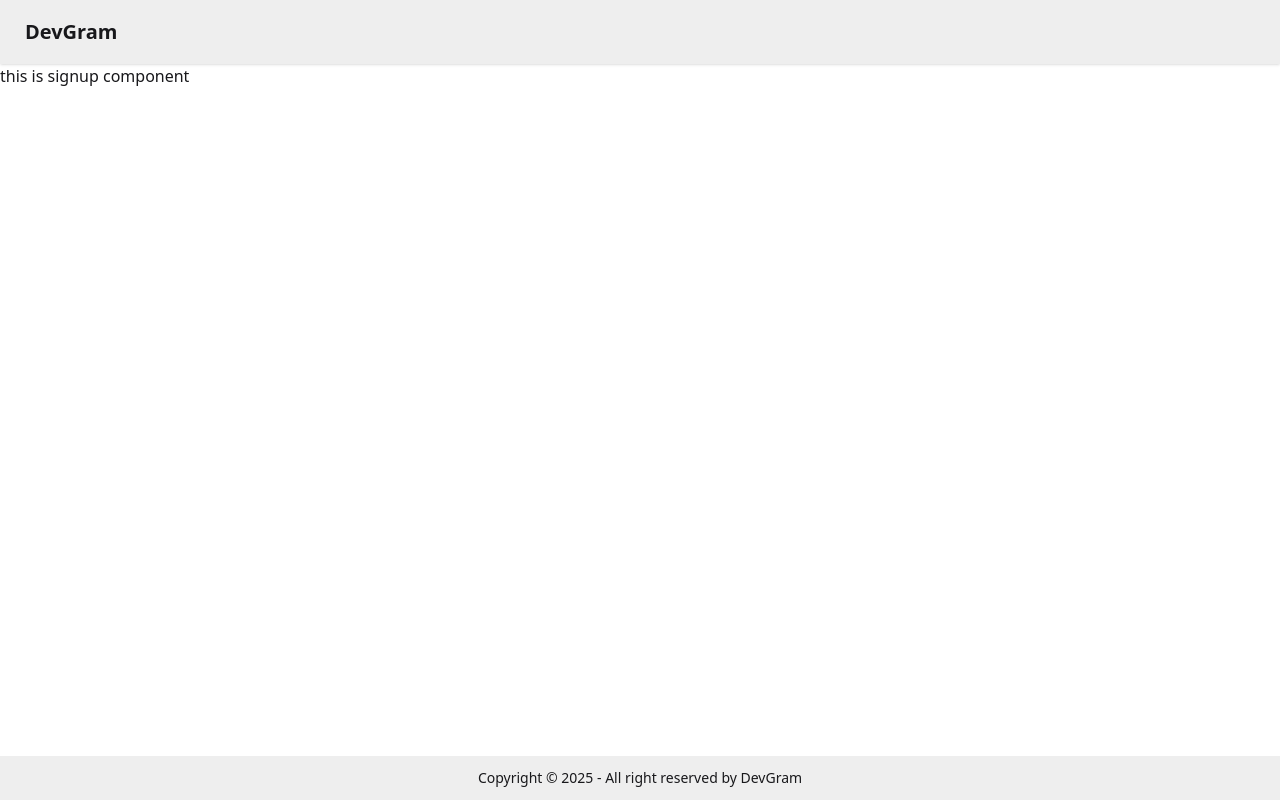
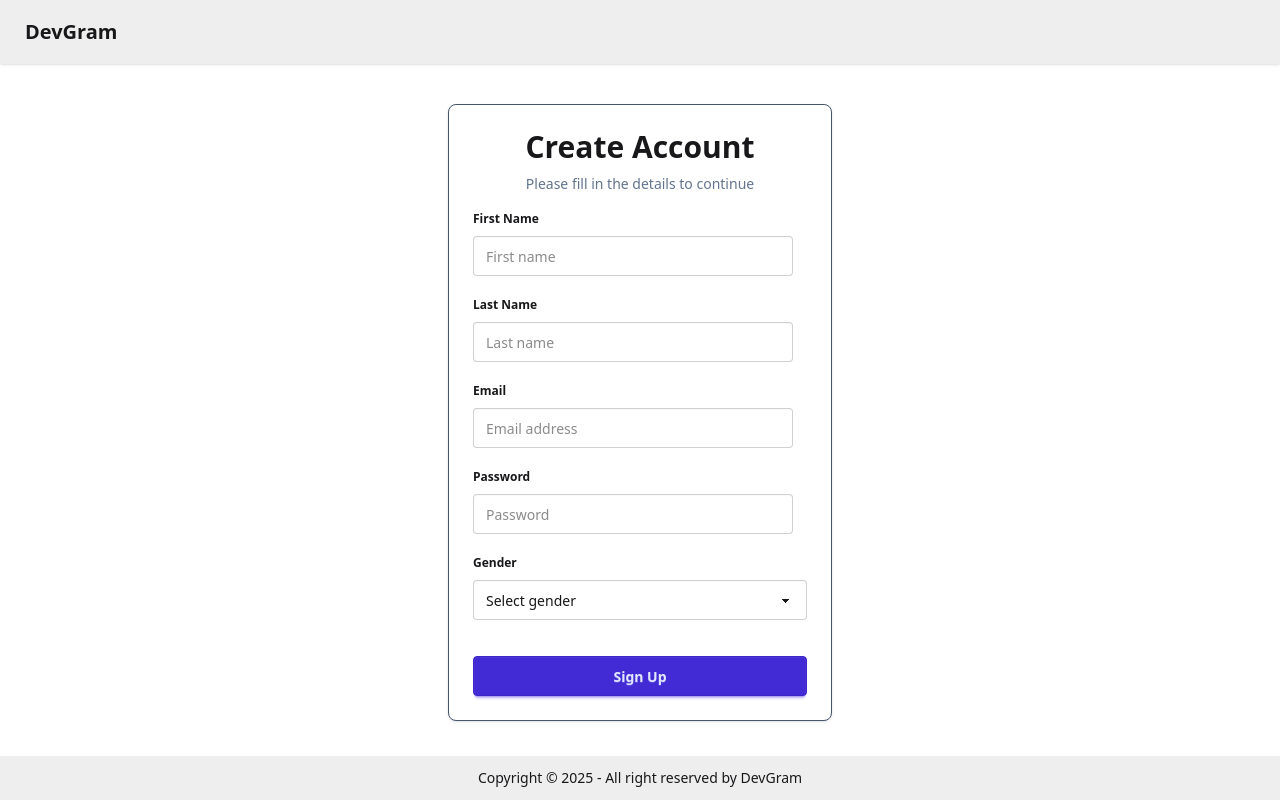
Before and after one commit to priyad16/DevGramFrontend, a React app: page /register in a window 1280 px wide. Built offline with nearby package versions, Linux system fonts and the light colour scheme; no server answers; the HTML template or start-up script is replaced by a standard one.

Commit message:
add friend requests feature

```diff
--- a/package.json
+++ b/package.json
@@ -10,9 +10,14 @@
     "preview": "vite preview"
   },
   "dependencies": {
+    "@reduxjs/toolkit": "^2.11.0",
     "@tailwindcss/vite": "^4.1.17",
+    "axios": "^1.13.2",
     "react": "^19.2.0",
     "react-dom": "^19.2.0",
+    "react-redux": "^9.2.0",
+    "react-router": "^7.9.6",
+    "react-router-dom": "^7.13.0",
     "tailwindcss": "^4.1.17"
   },
   "devDependencies": {
--- a/src/App.jsx
+++ b/src/App.jsx
@@ -1,6 +1,6 @@
 import "./App.css";
-import { BrowserRouter } from "react-router";
-import { Route, Routes } from "react-router";
+import { BrowserRouter, Routes, Route } from "react-router-dom";
+
 import Main from "./components/Main";
 import Login from "./components/Login";
 import Signup from "./components/Signup";
--- a/src/components/FriendRequests.jsx
+++ b/src/components/FriendRequests.jsx
@@ -1,6 +1,6 @@
 import axios from "axios";
 import { useEffect } from "react";
-import { addRequests } from "../utils/Requestslice";
+import { addRequests, removeRequest } from "../utils/Requestslice";
 import { useSelector,useDispatch } from "react-redux";
 function FriendRequests(){
     const dispatch = useDispatch();
@@ -19,6 +19,65 @@ function FriendRequests(){
     }
     getReq();
     },[])
+let acceptConnection = async (id) => {
+  try {
+    const res = await axios.patch(
+      "http://localhost:3000/connection/review",
+      {
+        connectionId: id,
+        action: "accepted"
+      },
+      {
+        withCredentials: true
+      }
+    );
+
+    console.log(res.data);
+    dispatch(removeRequest(id));
+  } catch (err) {
+    console.error(err.response?.data || err.message);
+  }
+};
+
+let rejectConnection=async (id) => {
+  try {
+    const res = await axios.patch(
+      "http://localhost:3000/connection/review",
+      {
+        connectionId: id,
+        action: "rejected"
+      },
+      {
+        withCredentials: true
+      }
+    );
+
+    console.log(res.data);
+    dispatch(removeRequest(id));
+  } catch (err) {
+    console.error(err.response?.data || err.message);
+  }
+};
+
+let ignoreConnection=async (id) => {
+  try {
+    const res = await axios.patch(
+      "http://localhost:3000/connection/review",
+      {
+        connectionId: id,
+        action: "ignore"
+      },
+      {
+        withCredentials: true
+      }
+    );
+
+    console.log(res.data);
+    dispatch(removeRequest(id));
+  } catch (err) {
+    console.error(err.response?.data || err.message);
+  }
+};
 
    return (
     <ul className="list bg-base-100 rounded-box shadow-md w-7/12 my-10 m-auto">
@@ -63,8 +122,10 @@ function FriendRequests(){
 
 
             <div className="ml-auto flex gap-2 my-2">
-              <button className="btn btn-success btn-xs text-md px-4 py-3">Accept</button>
-              <button className="btn btn-error btn-xs text-md px-4 py-3">Reject</button>
+              <button className="btn btn-success btn-xs text-md px-4 py-3" onClick={()=>acceptConnection(user._id)}>Accept</button>
+              <button className="btn btn-error btn-xs text-md px-4 py-3" onClick={()=>rejectConnection(user._id)}>Reject</button>
+              <button className="btn btn-info btn-xs text-md px-4 py-3" onClick={()=>ignoreConnection(user._id)}>Ignore</button>
+
             </div>
 
           </li>
--- a/src/components/Signup.jsx
+++ b/src/components/Signup.jsx
@@ -1,6 +1,140 @@
-function Signup(){
-    return(
-        <h1>this is signup component</h1>
-    )
+import { use, useState } from "react";
+import axios from "axios";
+function Signup() {
+  const [firstName, setFirstName] = useState("");
+  const [lastName, setLastName] = useState("");
+  const [email, setEmail] = useState("");
+  const [password, setPassword] = useState("");
+  const [gender, setGender] = useState("");
+  const [successMsg, setSuccessMsg] = useState("");
+  const [errorMsg, setErrorMsg] = useState("");
+
+  const handleSignup = async () => {
+    setSuccessMsg("");
+    setErrorMsg("");
+
+    try {
+      const res = await axios.post(
+        "http://localhost:3000/auth/signup",
+        {
+          firstName,
+          lastName,
+          email,
+          password,
+          gender,
+        },
+        {
+          withCredentials: true,
+        },
+      );
+
+      setSuccessMsg(res.data.message || "Signup successful");
+
+      setFirstName("");
+      setLastName("");
+      setEmail("");
+      setPassword("");
+      setGender("");
+    } catch (err) {
+      setErrorMsg(err.response?.data?.message || "Something went wrong");
+    }
+  };
+
+  return (
+    <div className="card w-96 m-auto my-10 border border-slate-600 bg-base-100 shadow-sm">
+      <div className="card-body">
+        <div className="flex justify-center mb-4">
+          <h2 className="text-3xl font-bold">Create Account</h2>
+        </div>
+
+        <span className="text-center text-slate-500 -mt-4">
+          Please fill in the details to continue
+        </span>
+
+        {/* FIRST NAME */}
+        <fieldset className="fieldset">
+          <legend className="fieldset-legend">First Name</legend>
+          <input
+            type="text"
+            className="input"
+            placeholder="First name"
+            value={firstName}
+            onChange={(e) => setFirstName(e.target.value)}
+          />
+        </fieldset>
+
+        {/* LAST NAME */}
+        <fieldset className="fieldset">
+          <legend className="fieldset-legend">Last Name</legend>
+          <input
+            type="text"
+            className="input"
+            placeholder="Last name"
+            value={lastName}
+            onChange={(e) => setLastName(e.target.value)}
+          />
+        </fieldset>
+
+        {/* EMAIL */}
+        <fieldset className="fieldset">
+          <legend className="fieldset-legend">Email</legend>
+          <input
+            type="email"
+            className="input"
+            placeholder="Email address"
+            value={email}
+            onChange={(e) => setEmail(e.target.value)}
+          />
+        </fieldset>
+
+        {/* PASSWORD */}
+        <fieldset className="fieldset">
+          <legend className="fieldset-legend">Password</legend>
+          <input
+            type="password"
+            className="input"
+            placeholder="Password"
+            value={password}
+            onChange={(e) => setPassword(e.target.value)}
+          />
+        </fieldset>
+
+        {/* GENDER */}
+        <fieldset className="fieldset">
+          <legend className="fieldset-legend">Gender</legend>
+          <select
+            className="select select-bordered w-full"
+            value={gender}
+            onChange={(e) => setGender(e.target.value)}
+          >
+            <option disabled value="">
+              Select gender
+            </option>
+            <option value="male">Male</option>
+            <option value="female">Female</option>
+            <option value="others">Other</option>
+          </select>
+        </fieldset>
+        {/* SUCCESS MESSAGE */}
+        {successMsg && (
+          <div className="alert alert-success py-2 text-sm">{successMsg}</div>
+        )}
+
+        {/* ERROR MESSAGE */}
+        {errorMsg && (
+          <div className="alert alert-error py-2 text-sm">{errorMsg}</div>
+        )}
+
+        <div className="mt-6">
+          <button
+            className="btn btn-primary btn-block"
+            onClick={() => handleSignup()}
+          >
+            Sign Up
+          </button>
+        </div>
+      </div>
+    </div>
+  );
 }
 export default Signup;
--- a/src/main.jsx
+++ b/src/main.jsx
@@ -1,4 +1,3 @@
-import { StrictMode } from 'react'
 import { createRoot } from 'react-dom/client'
 import './index.css'
 import App from './App.jsx'
--- a/src/utils/Requestslice.js
+++ b/src/utils/Requestslice.js
@@ -1,17 +1,15 @@
 import { createSlice } from "@reduxjs/toolkit";
-const requestSlice=createSlice(
-    {
-        name:"requests",
-        initialState:[],
-        reducers:{
-            addRequests:(state,action)=>{
-                return action.payload
-            },
-            removeRequests:()=>{
-                return [];
-            }
-        }
-    }
-)
-export const {addRequests,removeRequests} =requestSlice.actions;
+const requestSlice = createSlice({
+  name: "requests",
+  initialState: [],
+  reducers: {
+    addRequests: (state, action) => {
+      return action.payload;
+    },
+    removeRequest: (state, action) => {
+  return state.filter(req => req._id !== action.payload);
+}
+  },
+});
+export const { addRequests, removeRequest } = requestSlice.actions;
 export default requestSlice.reducer;
```
Also changed, not shown: src/components/Profile.jsx (+5 -5 lines), 1 other file (tests, documents, lock files or other folders).
